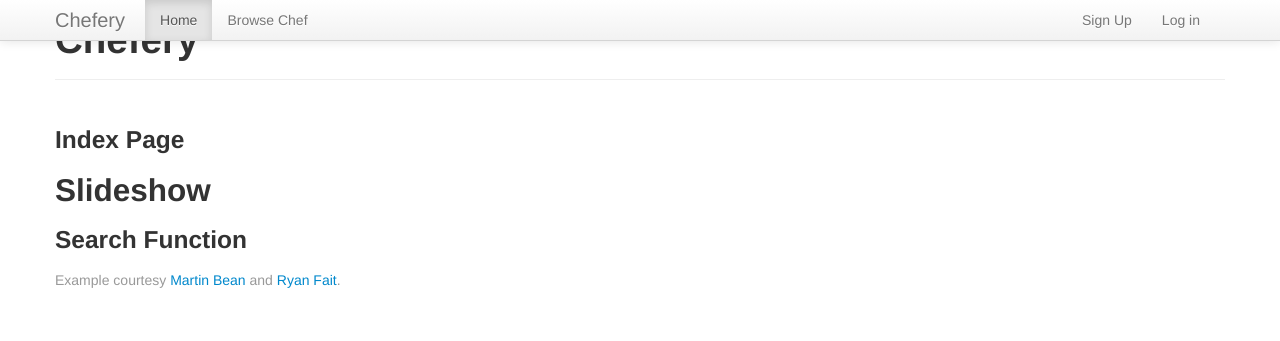
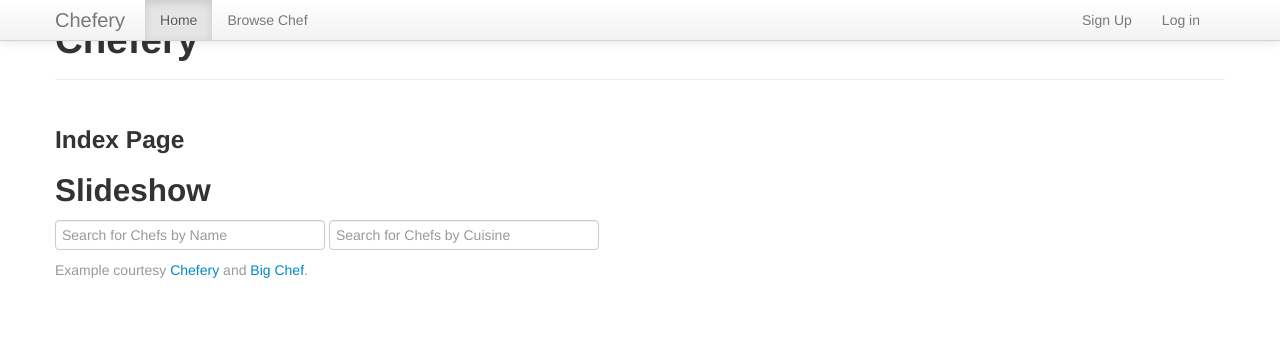
Before and after one commit to nj-bay/Chefify, a Django app: template chef/templates/angular.html in a window 1280 px wide. Shown: the top 341 px of the page. Run offline with Django 3.2, Linux system fonts and the light colour scheme; the template is opened without the code that fills it, so the values that code supplies are empty.

Commit message:
search function and fixing User and Accounts

```diff
--- a/chef/static/css/custom.css
+++ b/chef/static/css/custom.css
@@ -2,3 +2,9 @@
     float: right;
     margin-left: 20px;
 }
+
+
+.controls input
+{
+    height: 30px;
+}
--- a/chef/static/js/app.js
+++ b/chef/static/js/app.js
@@ -11,6 +11,6 @@ chef.config(['$routeProvider', function($routeProvider) {
         when('/', {templateUrl: '/static/views/index.html', controller: IndexCtrl}).
         when('/chef_list', {templateUrl: '/static/views/chef_list.html', controller: ChefListCtrl}).
         when('/add_location', {templateUrl: '/static/views/add_location.html', controller: AddLocationCtrl}).
-        when('/my_account/:chef_id', {templateUrl: '/static/views/my_account.html', controller: MyAccountCtrl}).
+        when('/my_account/:user_id', {templateUrl: '/static/views/my_account.html', controller: MyAccountCtrl}).
         otherwise({redirectTo: '/'});
 }]);
--- a/chef/static/js/controllers/application.js
+++ b/chef/static/js/controllers/application.js
@@ -70,8 +70,15 @@ function ChefListCtrl($scope, $http, $location) {
 
 function MyAccountCtrl($scope, $http, $routeParams) {
 
-    $http.get('/api/v1/chef/'+ $routeParams.chef_id+ '/?format=json').
-        success(function(chef) {
-            $scope.chef = chef;
+    $http.get('/api/v1/chefify_user/'+ $routeParams.user_id + '/?format=json').
+        success(function(user) {
+            $scope.user = user;
         });
+
+    //
+    $http.get('/api/v1/appointments/?format=json').
+        success(function(appointments) {
+            $scope.appointments = appointments.objects;
+        });
+
 }
--- a/chef/static/views/index.html
+++ b/chef/static/views/index.html
@@ -1,10 +1,36 @@
 <div class="container">
 
-<h3>Index Page</h3>
+    <h3>Index Page</h3>
+
     <div class="slideshow">
         <h2>Slideshow</h2>
+
         <div class="search">
-            <h3>Search Function</h3>
+            <div class="controls controls-row" ng-model="search">
+                <input type="text" class="input-xlarge" placeholder="Search for Chefs by Name"
+                       ng-model="search.first_name"/>
+                <input type="text" class="input-xlarge" placeholder="Search for Chefs by Cuisine"
+                       ng-model="search.cuisine"/>
+            </div>
+        </div>
+
+        <div class="searchResult" ng-show="search">
+            <h3>Search Result</h3>
+            <ul ng-repeat="chef in chefs | filter:search.first_name" class="span6" ng-show="search.first_name">
+                <li>
+                    <a href=""
+                       ng-click="setCurrentChef(chef.chefify_user.email)">{{ chef.chefify_user.first_name }} {{ chef.chefify_user.last_name }} </a> | {{ chef.cuisine[0].type }} | {{ chef.price_minimum }}
+                </li>
+            </ul>
+
+            <ul ng-repeat="chef in chefs | filter:search.cuisine" class="span6" ng-show="search.cuisine">
+                <li>
+                    <a href=""
+                       ng-click="setCurrentChef(chef.chefify_user.email)">{{ chef.chefify_user.first_name }} {{ chef.chefify_user.last_name }} </a> | {{ chef.cuisine[0].type }} | {{ chef.price_minimum }}
+                </li>
+            </ul>
+
+
         </div>
     </div>
 </div>
--- a/chef/templates/angular.html
+++ b/chef/templates/angular.html
@@ -68,7 +68,6 @@
                             <li>
                                <a href="#/my_account/{{ user.id }}">My Account</a>
                             </li>
-
                             <li><a href="{% url 'auth_logout' %}">Log out</a></li>
 {#                            <li><a href="{% url 'auth_password_change' %}"> Change password </a><li>#}
                         {% else %}
@@ -98,8 +97,8 @@
 
 <div id="footer">
     <div class="container">
-        <p class="muted credit">Example courtesy <a href="http://martinbean.co.uk">Martin Bean</a> and <a
-                href="http://ryanfait.com/sticky-footer/">Ryan Fait</a>.</p>
+        <p class="muted credit">Example courtesy <a href="http://martinbean.co.uk">Chefery</a> and <a
+                href="http://ryanfait.com/sticky-footer/">Big Chef</a>.</p>
     </div>
 </div>
 
--- a/chefify/urls.py
+++ b/chefify/urls.py
@@ -3,7 +3,7 @@ from django.contrib import admin
 import registration
 from tastypie.api import Api
 from food.api.resources import ChefResource, DishTypeResource, DishResource, CuisineResource, MenuResource, \
-    AppointmentsResource, LocationResource, EventTypeResource, CustomerResource
+    AppointmentsResource, LocationResource, EventTypeResource, CustomerResource, ChefifyUserResource
 
 from django.contrib import admin
 admin.autodiscover()
@@ -18,6 +18,7 @@ v1_api.register(AppointmentsResource())
 v1_api.register(LocationResource())
 v1_api.register(EventTypeResource())
 v1_api.register(CustomerResource())
+v1_api.register(ChefifyUserResource())
 
 
 
--- a/food/api/resources.py
+++ b/food/api/resources.py
@@ -66,6 +66,7 @@ class MenuResource(ModelResource):
 class ChefResource(ModelResource):
     chefify_user = ToOneField(ChefifyUserResource, 'chefify_user', full=True)
     menu = ToOneField(MenuResource, 'menu', full=True, null=True)
+    cuisine = ToManyField(CuisineResource,'cuisine', full=True, null=True)
 
     class Meta:
         queryset = Chef.objects.all()
```
Also changed, not shown: chef/static/views/my_account.html (+16 -3 lines), chef/static/views/my_appoinment.html (added, +19 -0 lines), food/models.py (+14 -2 lines), chef/static/image/Chef_12.jpeg (added), chef/static/image/Chef_18.jpeg (added), chef/static/image/Chef_9.jpeg (added), food/migrations/0007_auto__chg_field_appointments_status.py (added), 4 other files.
